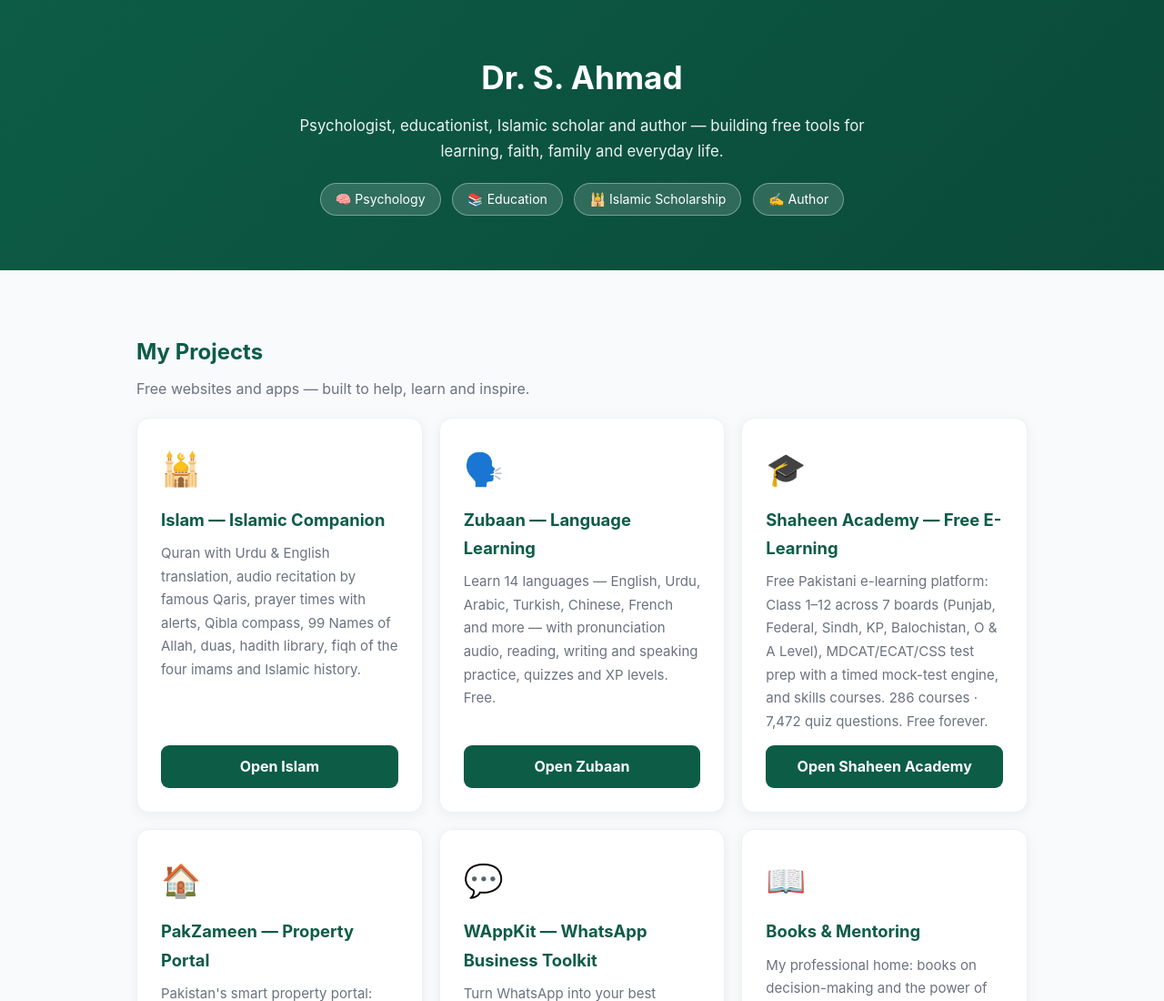
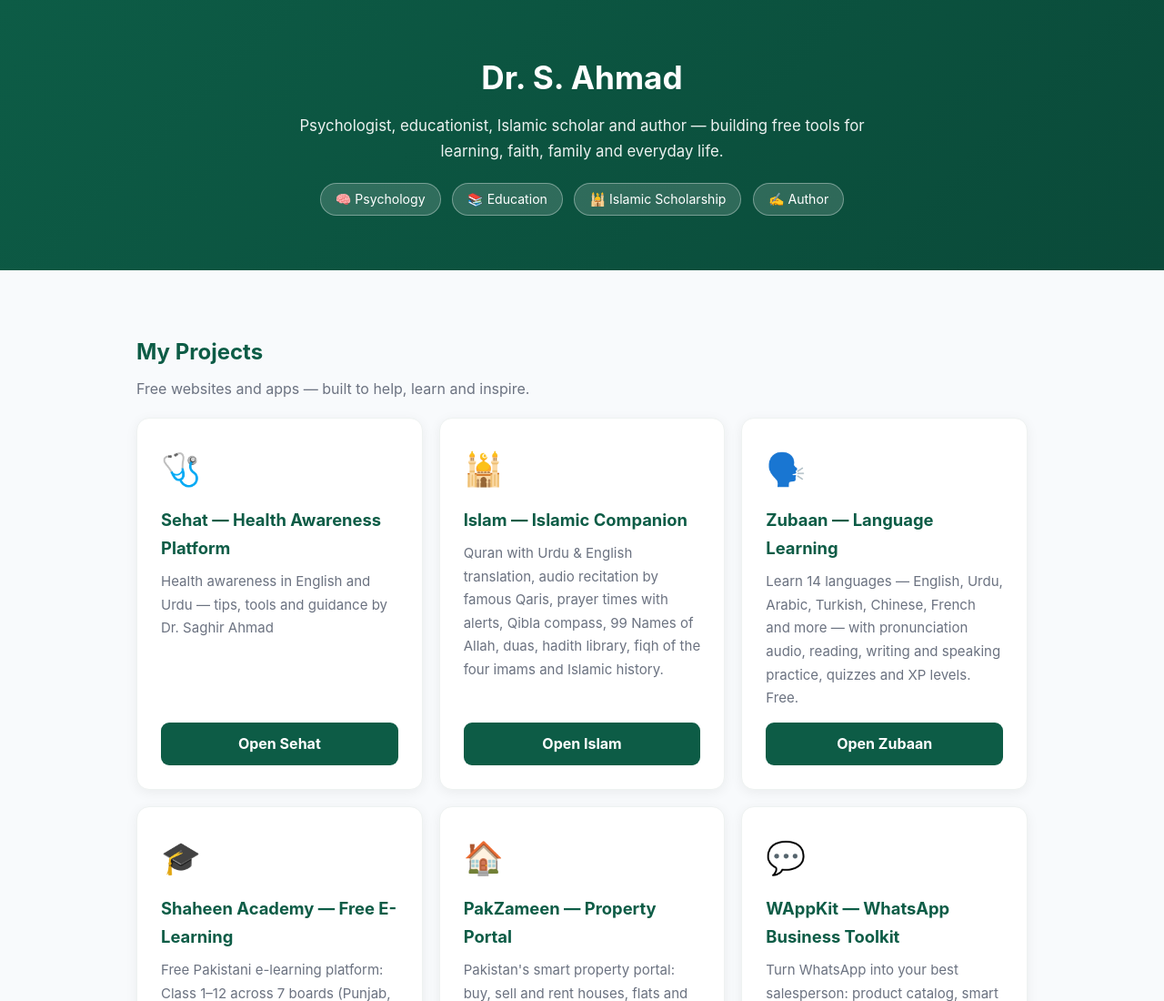
Before and after one commit to DrSAhmad/DrSAhmad.github.io, a plain HTML site: page index.html in a window 1280 px wide. Shown: the top 1100 px of the page at 91% size. Drawn offline with Linux system fonts and the light colour scheme.

Commit message:
Add Sehat Health Awareness Platform card
Added a new project card for 'Sehat' health awareness platform.

```diff
--- a/index.html
+++ b/index.html
@@ -58,6 +58,12 @@
   <h2 class="sec">My Projects</h2>
   <p class="lead">Free websites and apps — built to help, learn and inspire.</p>
   <div class="grid">
+    <div class="card">
+      <div class="ic">🩺</div>
+      <h3>Sehat — Health Awareness Platform</h3>
+      <p>Health awareness in English and Urdu — tips, tools and guidance by Dr. Saghir Ahmad</p>
+      <a class="btn" href="https://drsahmad.github.io/sehat/">Open Sehat</a>
+    </div>
     <div class="card">
       <div class="ic">🕌</div>
       <h3>Islam — Islamic Companion</h3>
```
